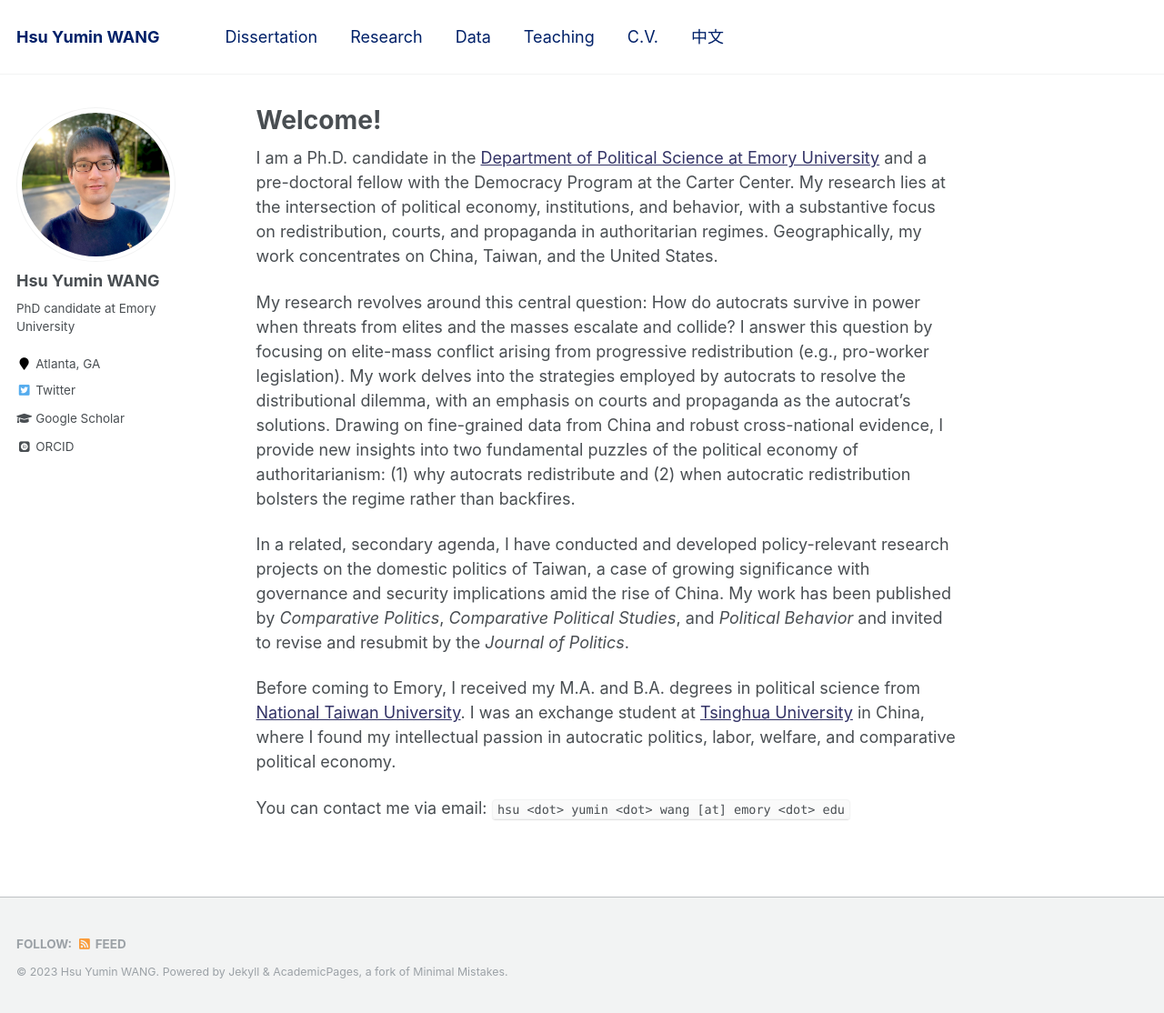
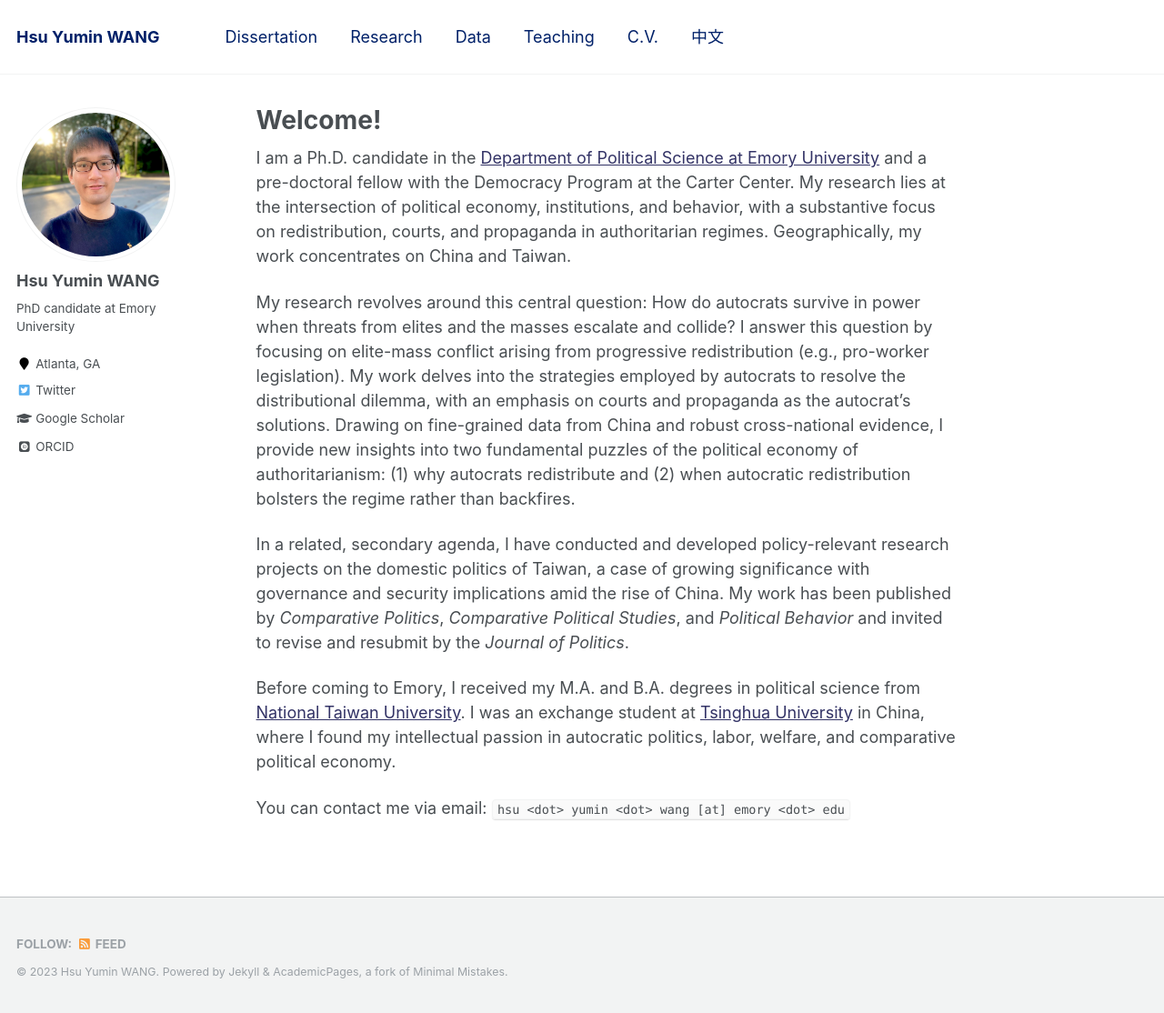
Before and after one commit to hsuyumin/hsuyumin.github.io, a Jekyll site: the page built from _pages/about.md, in a window 1280 px wide and 1114 px high. Shown: the whole window at 91% size. Built offline with Jekyll 4.4.1, drawn with Linux system fonts in a browser that asks for light colours; some web fonts are replaced.

Commit message:
Update about.md

```diff
--- a/_pages/about.md
+++ b/_pages/about.md
@@ -8,7 +8,7 @@ redirect_from:
   - /about.html
 ---
 
-I am a Ph.D. candidate in the [Department of Political Science at Emory University](http://polisci.emory.edu/home/) and a pre-doctoral fellow with the Democracy Program at the Carter Center. My research lies at the intersection of political economy, institutions, and behavior, with a substantive focus on redistribution, courts, and propaganda in authoritarian regimes. Geographically, my work concentrates on China, Taiwan, and the United States.
+I am a Ph.D. candidate in the [Department of Political Science at Emory University](http://polisci.emory.edu/home/) and a pre-doctoral fellow with the Democracy Program at the Carter Center. My research lies at the intersection of political economy, institutions, and behavior, with a substantive focus on redistribution, courts, and propaganda in authoritarian regimes. Geographically, my work concentrates on China and Taiwan.
 
 My research revolves around this central question: How do autocrats survive in power when threats from elites and the masses escalate and collide? I answer this question by focusing on elite-mass conflict arising from progressive redistribution (e.g., pro-worker legislation). My work delves into the strategies employed by autocrats to resolve the distributional dilemma, with an emphasis on courts and propaganda as the autocrat's solutions. Drawing on fine-grained data from China and robust cross-national evidence, I provide new insights into two fundamental puzzles of the political economy of authoritarianism: (1) why autocrats redistribute and (2) when autocratic redistribution bolsters the regime rather than backfires.
 
```
